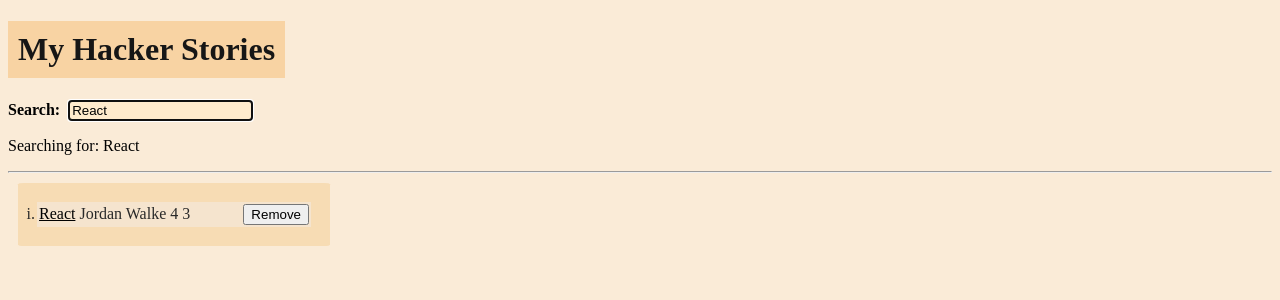
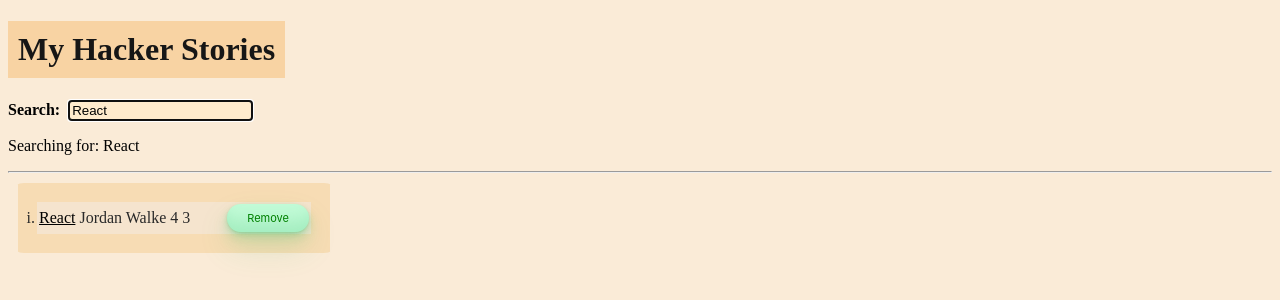
Before and after one commit to 23-kartikey/hacker-stories, a React (Vite) app in the folder hacker-stories/: page / in a window 1280 px wide. Shown: the top 300 px of the page. Built offline with nearby package versions, Linux system fonts and the light colour scheme; the HTML template or start-up script is replaced by a standard one.

Commit message:
feat: add button-33 class in appropriate places

```diff
--- a/hacker-stories/src/App.tsx
+++ b/hacker-stories/src/App.tsx
@@ -93,7 +93,7 @@ const List=({list, removeItem}: ListProps)=>(
         <span> {points} </span>
         <span> {num_comments} </span>
       </li>
-      <button className="button-85" onClick={()=>removeItem(objectID)} type="button">Remove</button>
+      <button className="button-33" onClick={()=>removeItem(objectID)} type="button">Remove</button>
       </div>
     );
   }
```
